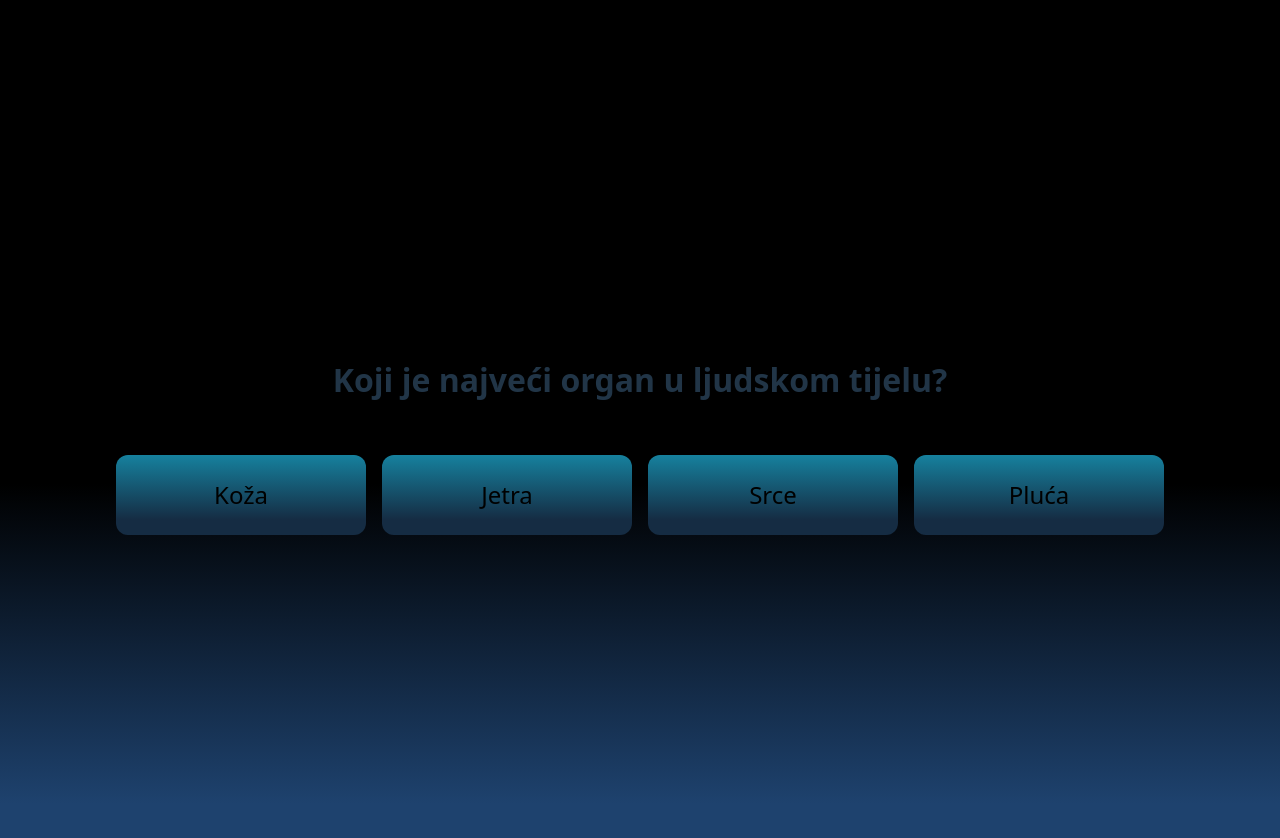
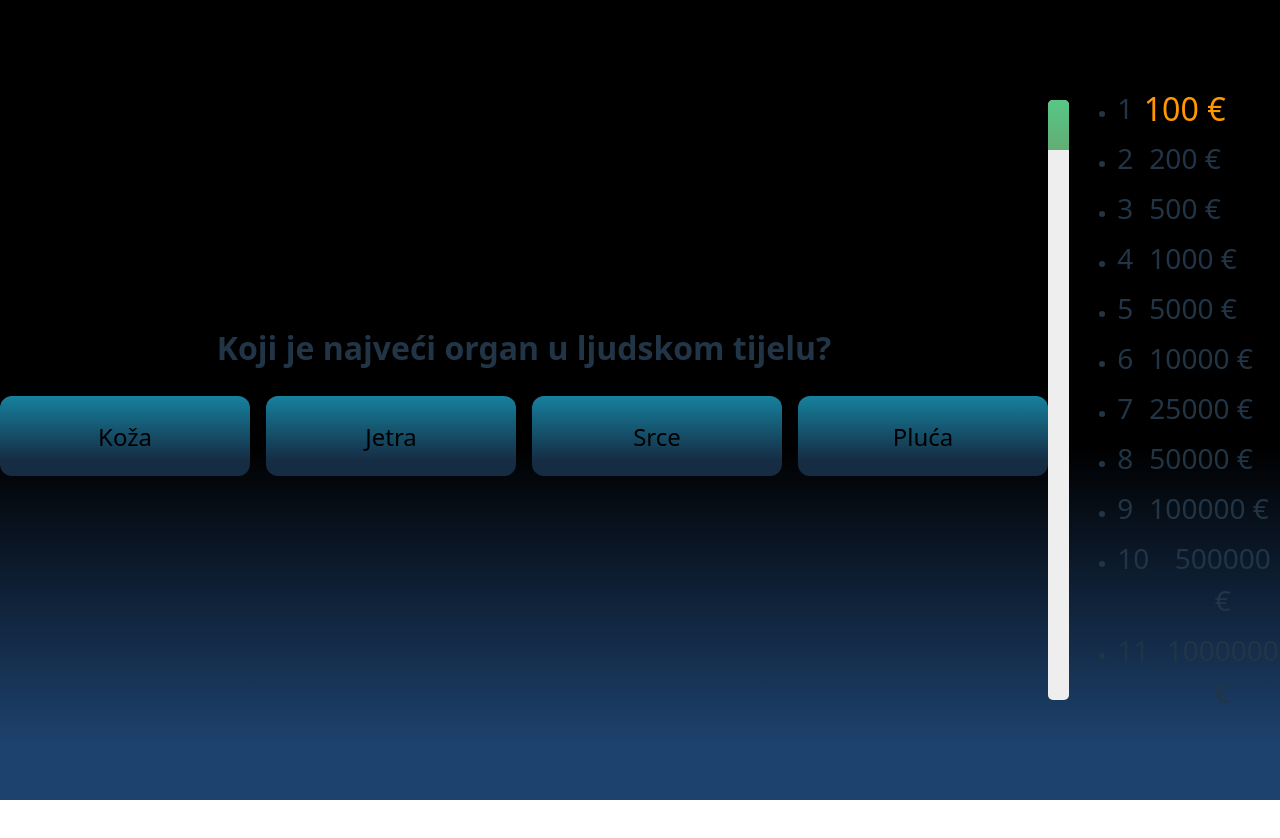
Before and after one commit to DorianLeci/Internship-14-Millionaire, a React (Vite) app in the folder Millionare/: page / in a window 1280 px wide. Shown: the top 838 px of the page. After the commit the page ends 800 px from the top, so only its background shows below. Built offline with nearby package versions, Linux system fonts and the light colour scheme.

Commit message:
Add "LevelList" component

```diff
--- a/Millionare/src/App.css
+++ b/Millionare/src/App.css
@@ -1,8 +1,5 @@
 #root {
-  max-width: 1280px;
   height: 100vh;
-  margin: 0 auto;
-  padding: 2rem;
   text-align: center;
 }
 
--- a/Millionare/src/GameLogic/GameState.js
+++ b/Millionare/src/GameLogic/GameState.js
@@ -28,6 +28,8 @@ export class GameState{
     }
 
     nextQuestion(isCorrect){
+        if(this.currentIndex===GameState.questionNum) return;
+
         if(isCorrect){
             this.currentIndex++;
             this.score=this.getReward();
@@ -43,4 +45,12 @@ export class GameState{
     getReward(){
         return GameState.rewards[this.currentIndex];
     }
+
+    getCurrentRewardIndex(){
+        return this.currentIndex;
+    }
+
+    static getProgressFillPercent(index){
+        return index===GameState.questionNum ? 100 : (index+1) / (GameState.rewards.length+1) * 100;
+    }
 }
--- a/Millionare/src/components/Answer/Answer.jsx
+++ b/Millionare/src/components/Answer/Answer.jsx
@@ -1,12 +1,12 @@
 import classNames from "classnames";
 import "./Answer.css";
 
-export function Answer({answer,onClick,isSelected,isAnswered}){
+export function Answer({answer,onClick,isSelected,isAnswered,isCorrect}){
 
     const className= classNames("answer__button",{
         selected: isSelected,
-        correct: isAnswered && isSelected && answer.isCorrect,
-        wrong: isAnswered && isSelected && !answer.isCorrect
+        correct: isCorrect,
+        wrong: isAnswered && isSelected && !isCorrect
     });
 
     return (
--- /dev/null
+++ b/Millionare/src/components/Level/Level.jsx
@@ -0,0 +1,18 @@
+import classNames from "classnames";
+
+export function Level({isCurrentLevel,levelNum,reward}){
+
+    const rewardClassName= classNames("level__reward",{
+        current: isCurrentLevel,
+    });
+
+    return (
+        <li className="level">
+            <div className="level__info">
+                <span className="level__number">{levelNum+1}</span>
+                <span className={rewardClassName}>{reward} €</span>
+            </div>
+        </li>
+
+    )
+}
--- /dev/null
+++ b/Millionare/src/components/LevelList/LevelList.css
@@ -0,0 +1,43 @@
+.level-container{
+    display: flex;
+    gap: 3rem;
+    height: 600px;
+}
+.level-list{
+    display: flex;
+    flex-direction: column;
+    justify-content: center;
+    gap: 0.5rem;
+}
+.level__info{
+    display: flex;
+    gap: 1rem;
+    font-size: 28px;
+}
+
+.level__reward{
+    transition: color 0.6s ease, transform 0.6s ease;
+}
+
+.level__reward.current{
+    transform: scale(1.15);
+    color: #ff9800;
+}
+
+.progress {
+    position: relative;
+    width: 24px;
+    height: 100%;
+    background: #eee;
+    border-radius: 5px;
+    overflow: hidden;
+}
+
+.progress-fill{
+    position: absolute;
+    width: 100%;
+    height: 100%;
+    background: linear-gradient(180deg,rgba(87, 199, 133, 1) 0%, rgba(155, 42, 42, 1) 49%, rgba(245, 228, 0, 1) 100%);
+    clip-path: inset(100% 0 0 0);
+    transition: clip-path 0.6s linear;
+}
--- /dev/null
+++ b/Millionare/src/components/LevelList/LevelList.jsx
@@ -0,0 +1,55 @@
+import { gameManager } from "../../GameLogic/GameManager.js";
+import { GameState } from "../../GameLogic/GameState.js";
+import { useState,useEffect, useRef } from "react";
+import "./LevelList.css";
+import { Level } from "../Level/Level.jsx";
+
+export function LevelList(){
+
+    const listRef=useRef(null);
+    const [rewardIndex,setRewardIndex]=useState(gameManager.state.getCurrentRewardIndex());
+    const [listHeight,setListHeight]=useState(0);
+
+    useEffect(()=>{
+        if(listRef.current){
+            setListHeight(listRef.current.offsetHeight);
+        }
+        const observer={
+            update: (newState)=>{
+                setRewardIndex(newState.getCurrentRewardIndex());
+            }
+        }
+
+        gameManager.addObserver(observer);
+
+        return ()=>{gameManager.removeObserver(observer)};
+    },[]);
+
+    const fillPercent=GameState.getProgressFillPercent(rewardIndex);
+    const clipValue=100-fillPercent;
+
+    return (
+        <div className="level-container">
+            <div className="progress" style={{height: `${listHeight}px`}}>
+                <div className="progress-fill"
+                style={{clipPath: `inset(0 0 ${clipValue}% 0)`}}
+                >
+                </div>
+            </div>
+            <ul className="level-list" ref={listRef}>
+                {GameState.rewards.map((reward,i)=>{
+                    return (
+                        <Level
+                            key={i}
+                            levelNum={i}
+                            reward={reward}
+                            isCurrentLevel={i===rewardIndex}
+                        ></Level>
+                    )
+                })}
+
+            </ul>
+        </div>
+
+    )
+}
--- a/Millionare/src/components/QuestionCard/QuestionCard.jsx
+++ b/Millionare/src/components/QuestionCard/QuestionCard.jsx
@@ -6,13 +6,13 @@ import "./QuestionCard.css"
 export function QuestionCard({handleAnswer}){
 
     const [question,setQuestion]=useState(gameManager.state.getCurrentQuestion());
-    const [answerState,setAnswerState]=useState({ isAnswered: false, selectedIndex: null });
+    const [answerState,setAnswerState]=useState({ isAnswered: false, selectedIndex: null, correctIndex: null});
 
     useEffect(()=>{
         const observer={
             update: (newState)=>{
                 setQuestion(newState.getCurrentQuestion());
-                setAnswerState({ isAnswered: false, selectedIndex: null });
+                setAnswerState({ isAnswered: false, selectedIndex: null, correctIndex: null });
             }
         }
 
@@ -35,7 +35,8 @@ export function QuestionCard({handleAnswer}){
 
         setAnswerState(prev=>({
             ...prev,
-            isAnswered: true
+            isAnswered: true,
+            correctIndex: question.answers.findIndex(ans=>ans.isCorrect)
         }));
 
         const answer=question.answers[answerState.selectedIndex];
@@ -43,7 +44,7 @@ export function QuestionCard({handleAnswer}){
 
         setTimeout(()=>{
             handleAnswer(isCorrect);
-        },1000);
+        },2000);
 
     }
 
@@ -59,6 +60,7 @@ export function QuestionCard({handleAnswer}){
                         answer={a}
                         isSelected={i==answerState.selectedIndex}
                         isAnswered={answerState.isAnswered}
+                        isCorrect={i==answerState.correctIndex}
                         onClick={()=>onSelectAnswer(i)}
                     ></Answer>
                 )
--- a/Millionare/src/index.css
+++ b/Millionare/src/index.css
@@ -1,3 +1,9 @@
+*{
+  margin: 0;
+  padding: 0;
+  box-sizing: border-box;
+}
+
 :root {
   font-family: system-ui, Avenir, Helvetica, Arial, sans-serif;
   line-height: 1.5;
@@ -31,8 +37,6 @@ a:hover {
 
 body {
   margin: 0;
-  display: flex;
-  place-items: center;
   min-width: 320px;
   min-height: 100vh;
   background: linear-gradient(180deg,rgba(0, 0, 0, 1) 56%, rgba(30, 66, 110, 1) 93%);
--- a/Millionare/src/screens/GameScreen/GameScreen.css
+++ b/Millionare/src/screens/GameScreen/GameScreen.css
@@ -1,7 +1,8 @@
 .game-screen{
     display: flex;
     align-items: center;
-    height: 100vh
+    justify-content: space-around;
+    height: 100vh;
 }
 
 .question{
--- a/Millionare/src/screens/GameScreen/GameScreen.jsx
+++ b/Millionare/src/screens/GameScreen/GameScreen.jsx
@@ -1,3 +1,4 @@
+import { LevelList } from "../../components/LevelList/LevelList.jsx";
 import { QuestionCard } from "../../components/QuestionCard/QuestionCard.jsx";
 import { gameManager } from "../../GameLogic/GameManager.js"
 import "./GameScreen.css"
@@ -16,6 +17,7 @@ export function GameScreen({onGameEnd}){
             <div className="question">
                 <QuestionCard handleAnswer={handleAnswer}></QuestionCard>
             </div>
+            <LevelList></LevelList>
         </div>
     );
 }
```
